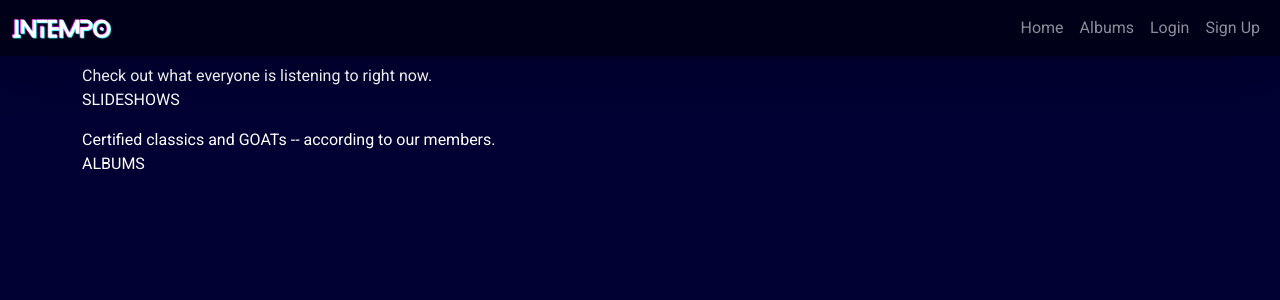
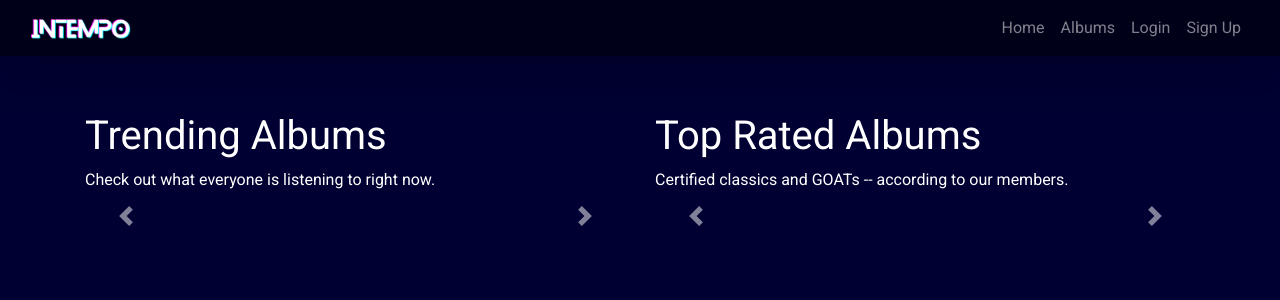
Before and after one commit to SilencedGoose/Intempo, a Django app: page / in a window 1280 px wide. Shown: the top 300 px of the page. Run offline with Django 3.2, Linux system fonts and the light colour scheme; data that the repository does not hold is empty; some libraries are stand-ins or nearby versions.

Commit message:
added carousel to home page

```diff
--- a/templates/intempo/base.html
+++ b/templates/intempo/base.html
@@ -14,10 +14,17 @@
     </title>
     <link href='https://fonts.googleapis.com/css?family=Roboto' rel='stylesheet'>
     <link href="https://cdn.jsdelivr.net/npm/bootstrap@5.0.0-beta2/dist/css/bootstrap.min.css" rel="stylesheet" integrity="sha384-BmbxuPwQa2lc/FVzBcNJ7UAyJxM6wuqIj61tLrc4wSX0szH/Ev+nYRRuWlolflfl" crossorigin="anonymous">
+    <link rel="stylesheet" href="https://maxcdn.bootstrapcdn.com/bootstrap/4.0.0/css/bootstrap.min.css" integrity="sha384-Gn5384xqQ1aoWXA+058RXPxPg6fy4IWvTNh0E263XmFcJlSAwiGgFAW/dAiS6JXm" crossorigin="anonymous">
     <link rel="stylesheet" href="{% static 'style.css' %}">
     <link rel="shortcut icon" type="image/png" href="{% static 'favicon.ico' %}"/>
+
+    <script src="https://code.jquery.com/jquery-3.2.1.slim.min.js" integrity="sha384-KJ3o2DKtIkvYIK3UENzmM7KCkRr/rE9/Qpg6aAZGJwFDMVNA/GpGFF93hXpG5KkN" crossorigin="anonymous"></script>
+    <script src="https://cdnjs.cloudflare.com/ajax/libs/popper.js/1.12.9/umd/popper.min.js" integrity="sha384-ApNbgh9B+Y1QKtv3Rn7W3mgPxhU9K/ScQsAP7hUibX39j7fakFPskvXusvfa0b4Q" crossorigin="anonymous"></script>
+    <script src="https://maxcdn.bootstrapcdn.com/bootstrap/4.0.0/js/bootstrap.min.js" integrity="sha384-JZR6Spejh4U02d8jOt6vLEHfe/JQGiRRSQQxSfFWpi1MquVdAyjUar5+76PVCmYl" crossorigin="anonymous"></script>
     <script src="https://cdn.jsdelivr.net/npm/bootstrap@5.0.0-beta2/dist/js/bootstrap.bundle.min.js" integrity="sha384-b5kHyXgcpbZJO/tY9Ul7kGkf1S0CWuKcCD38l8YkeH8z8QjE0GmW1gYU5S9FOnJ0" crossorigin="anonymous"></script>
     <script src="https://ajax.googleapis.com/ajax/libs/jquery/3.5.1/jquery.min.js"></script>
+
+
     {% with user=request.user %}{% endwith %}
   </head>
 
--- a/templates/intempo/index.html
+++ b/templates/intempo/index.html
@@ -6,23 +6,64 @@
 {% endblock %}
 
 {% block body_block %}
-  <div id="trending">
-    Check out what everyone is listening to right now.<br>
-    SLIDESHOWS<br>
-    <ul>
-      {% for trending_album in trending %}
-      <li>{{ trending_album.name }}</li>
-      {% endfor %}
-    </ul>
-  </div>
+  <br><br>
 
-  <div id="top_rated">
-    Certified classics and GOATs -- according to our members.<br>
-    ALBUMS<br>
-    <ul>
-      {% for top_album in top %}
-      <li>{{ top_album.name }}</li>
-      {% endfor %}
-    </ul>
+  <div class="row">
+    <div class="col-sm">
+      <h1>Trending Albums</h1>
+      Check out what everyone is listening to right now.<br><br>
+
+      <div id="trending-carousel" class="carousel slide" data-interval="false">
+        {% for trending_album in trending %}
+          {% if forloop.counter == 1 %}
+            <div class="carousel-item active">
+          {% else %}
+            <div class="carousel-item">
+          {% endif %}
+              <a href="{% url 'intempo:album_page' trending_album.id %}">
+                <img class="d-block w-100" src="{{ MEDIA_URL }}{{ trending_album.album_cover }}" alt="Trending album {{ forloop.counter }}">
+              </a>
+            </div>
+        {% endfor %}
+
+        <a class="carousel-control-prev" href="#trending-carousel" role="button" data-slide="prev">
+          <span class="carousel-control-prev-icon" aria-hidden="true"></span>
+          <span class="sr-only">Previous</span>
+        </a>
+        <a class="carousel-control-next" href="#trending-carousel" role="button" data-slide="next">
+          <span class="carousel-control-next-icon" aria-hidden="true"></span>
+          <span class="sr-only">Next</span>
+        </a>
+      </div>
+    </div>
+
+
+    <div class="col-sm">
+      <h1>Top Rated Albums</h1>
+      Certified classics and GOATs -- according to our members.<br><br>
+
+      <div id="top-rated-carousel" class="carousel slide" data-interval="false">
+        {% for top_album in top %}
+          {% if forloop.counter == 1 %}
+            <div class="carousel-item active">
+          {% else %}
+            <div class="carousel-item">
+          {% endif %}
+              <a href="{% url 'intempo:album_page' top_album.id %}">
+                <img class="d-block w-100" src="{{ MEDIA_URL }}{{ top_album.album_cover }}" alt="Top rated album {{ forloop.counter }}">
+              </a>
+            </div>
+        {% endfor %}
+
+        <a class="carousel-control-prev" href="#top-rated-carousel" role="button" data-slide="prev">
+          <span class="carousel-control-prev-icon" aria-hidden="true"></span>
+          <span class="sr-only">Previous</span>
+        </a>
+        <a class="carousel-control-next" href="#top-rated-carousel" role="button" data-slide="next">
+          <span class="carousel-control-next-icon" aria-hidden="true"></span>
+          <span class="sr-only">Next</span>
+        </a>
+      </div>
+    </div>
   </div>
 {% endblock %}
```
Also changed, not shown: media/profile_pictures/1024_green_nebula.png (added), static/style.css (line endings or trailing spaces).
